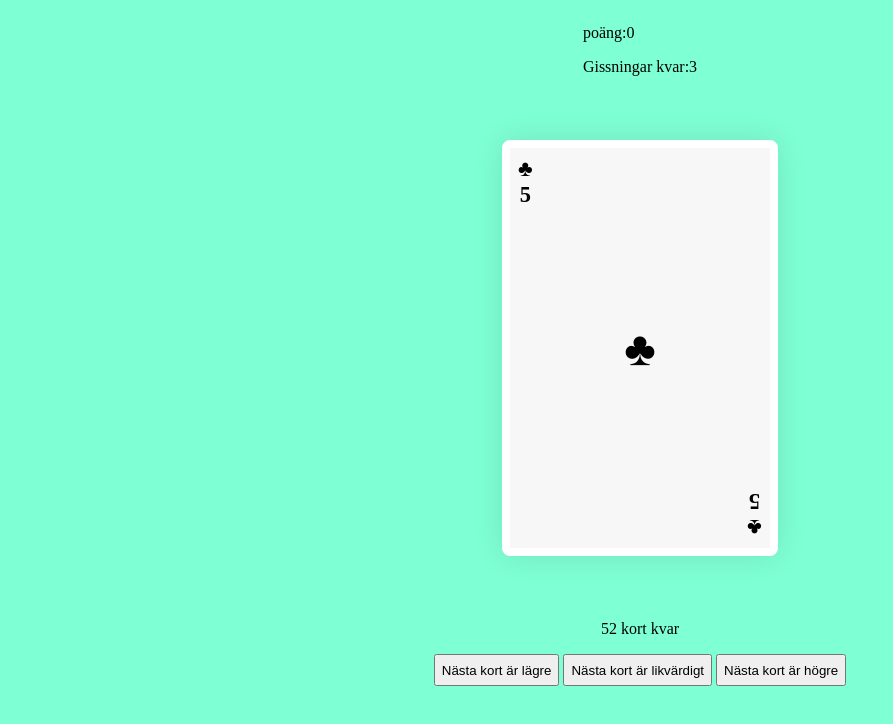
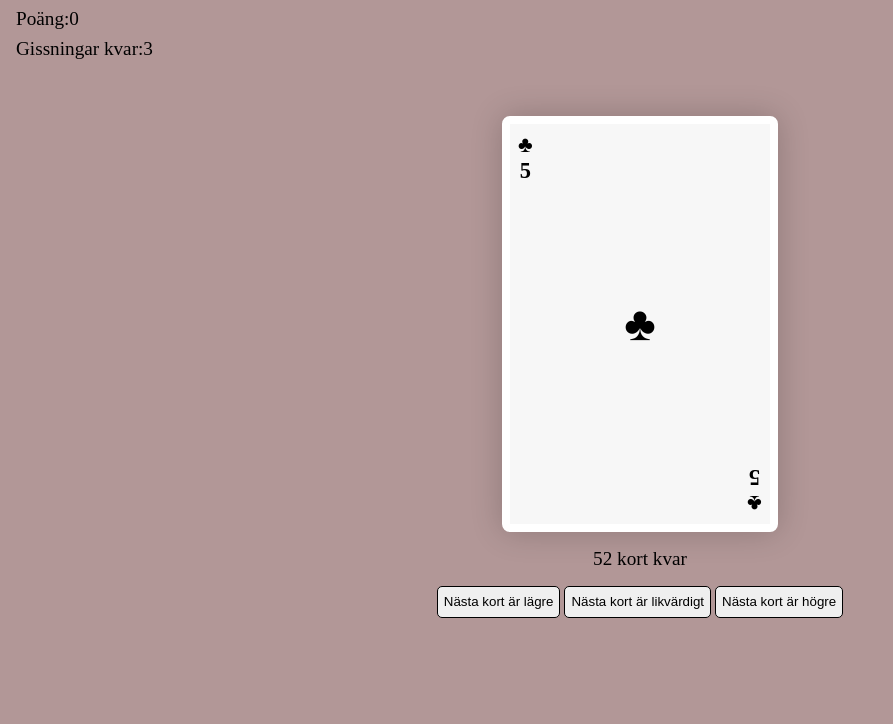
Before and after one commit to linnjoha/Card-game, a plain HTML site: page index.html in a window 1280 px wide. Shown: the whole page, without its empty margins (0-893 px from the left). Drawn offline with Linux system fonts and the light colour scheme.

Commit message:
css+result

```diff
--- a/index.html
+++ b/index.html
@@ -11,6 +11,8 @@
       <p id="points">Poäng:0</p>
       <p id="guesses">Gissningar kvar:3</p>
     </nav>
+    <main>
+      <h2 id="guessing"></h2>
     <figure class="card">
         <aside class="top"><span>&hearts;</span><b>5</b></aside>
        <span>&hearts;</span>
@@ -22,19 +24,8 @@
     <button id="equal">Nästa kort är likvärdigt</button>
     <button id="higher">Nästa kort är högre</button>
 </footer>
+</main>
 
     <script defer src="script.js"></script>
   </body>
 </html>
-
-<!--
-    start
-    -random kort visas-
-   så länge räknare på antal gissningar !=0 && antal kort !=0
-   välj alternativ på gissning för nästa random kort
-     == random kort || < random kort || >random kort
-       -if du gissar rätt räknare för poäng++
-          - else räknare på antal gissningar kvar--
-          -räknare för antal kort--
-
--->
--- a/script.js
+++ b/script.js
@@ -51,6 +51,8 @@ let card = document.querySelector(".card");
 let span = document.querySelectorAll("span");
 let b = document.querySelectorAll("b");
 let cardCounter = document.querySelector("#card-counter");
+let guessing= document.getElementById('guessing')
+
 
 let pointHolder = 0; // if rätt gissat ++
 let guesses = 3; // if felsvar --
@@ -61,7 +63,7 @@ console.log(randomCard); // Programstart
 
 const updateElements = () => {
   const valueMap = { 11: "Kn", 12: "Q", 13: "K", 14: "A" };
-  points.innerHTML = "poäng:" + pointHolder;
+  points.innerHTML = "Poäng:" + pointHolder;
   guessesEl.innerHTML = "Gissningar kvar:" + guesses;
   cardCounter.innerHTML = cardsLeft + " kort kvar";
   card.style.color = randomCard.color;
@@ -77,8 +79,10 @@ const cardGuessing = (boolean) => {
     console.log(nextCard);
     if (boolean) {
       pointHolder++;
+      guessing.innerText='RÄTT GISSAT!'
     } else {
       guesses--;
+      guessing.innerText='FEL GISSAT!'
     }
     randomCard = nextCard;
     nextCard = randomCardFromCardDeck();
@@ -86,6 +90,9 @@ const cardGuessing = (boolean) => {
     console.log(pointHolder, guesses, cardsLeft);
   }
   updateElements();
+  if (guesses===0){
+    guessing.innerText='SPELET SLUT! Du fick: '+ pointHolder + ' poäng';
+  }
 };
 
 let guessingLower = document.querySelector("#lower");
--- a/style.css
+++ b/style.css
@@ -1,12 +1,25 @@
 body {
-    background-color: aquamarine;
+    background-color: rgb(178, 151, 151);
+
+}
+p{
+    font-size: 1.2rem;
+    font-weight: 500;
+    margin: .5rem;
+}
+nav{
+    margin: 0;
+}
+main{
     display: flex;
     flex-direction: column;
     justify-content: center;
     align-items: center;
+    gap: .5rem;
+
 }
-
 .card {
+    margin: 0;
     width: 260px;
     height: 400px;
     background: white;
@@ -19,7 +32,7 @@ body {
     border: .5rem solid white;
     background: rgb(247, 247, 247);
     color: rgb(206, 56, 56);
-    box-shadow: 0 0 2rem rgba(0,0,0,.1);
+    box-shadow: 0 0 2rem rgba(0,0,0,.2);
 }
 
 .card aside {
@@ -46,4 +59,6 @@ footer{
 }
 button{
     height: 2rem;
+    border-radius: 5px;
+    border: 1px solid black;
 }
```
